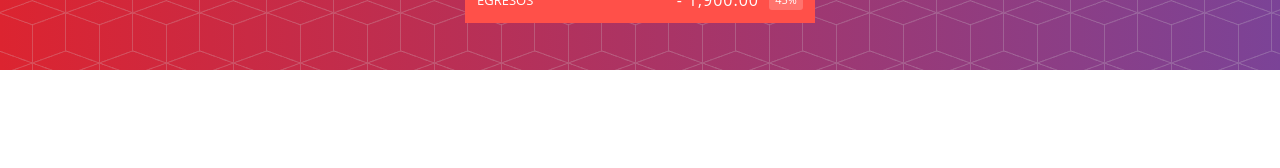
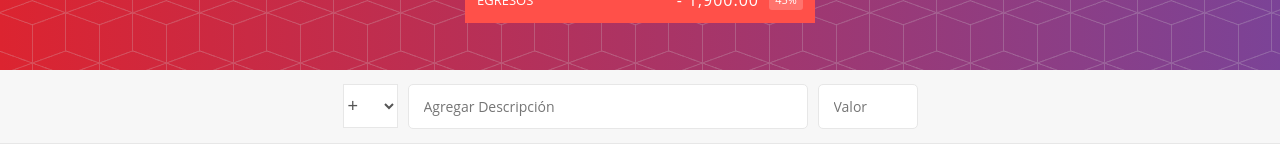
Before and after one commit to hennyfeliz/presupuestos-app, a React (Create React App) app in the folder FRONTEND-REACT/presupuesto-design-react/: page / in a window 1280 px wide. Shown: the part 250-418 px from the top of the page. Built offline with nearby package versions, Linux system fonts and the light colour scheme.

Commit message:
adding central form

```diff
--- a/FRONTEND-REACT/presupuesto-design-react/src/App.js
+++ b/FRONTEND-REACT/presupuesto-design-react/src/App.js
@@ -1,10 +1,12 @@
 import Header from './components/Header';
+import Form from './components/Form';
 import './Styles/App.css';
 
 function App() {
   return (
     <div className="App">
       <Header />
+      <Form />
     </div>
   );
 }
--- /dev/null
+++ b/FRONTEND-REACT/presupuesto-design-react/src/components/Form.jsx
@@ -0,0 +1,34 @@
+const Form = () => {
+  return (
+    <form id="forma" onsubmit="return false;">
+      <div class="agregar">
+        <div class="agregar_contenedor">
+          <select class="agregar_tipo" id="tipo">
+            <option value="ingreso" selected>
+              +
+            </option>
+            <option value="egreso">-</option>
+          </select>
+          <input
+            type="text"
+            class="agregar_descripcion"
+            placeholder="Agregar Descripción"
+            id="descripcion"
+          />
+          <input
+            type="number"
+            class="agregar_valor"
+            placeholder="Valor"
+            id="valor"
+            step="any"
+          />
+          <button class="agregar_btn" onclick="agregarDato()">
+            <ion-icon name="checkmark-circle-outline"></ion-icon>
+          </button>
+        </div>
+      </div>
+    </form>
+  );
+};
+
+export default Form
```
